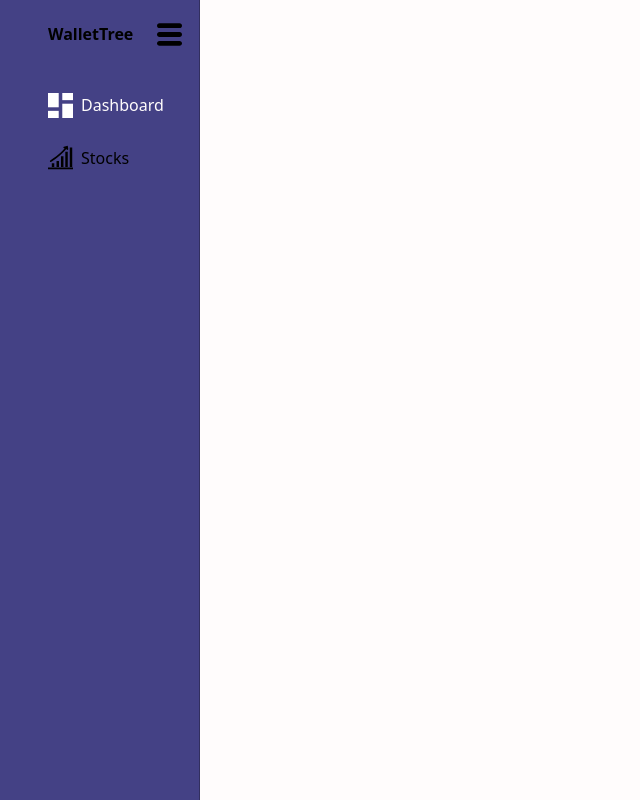
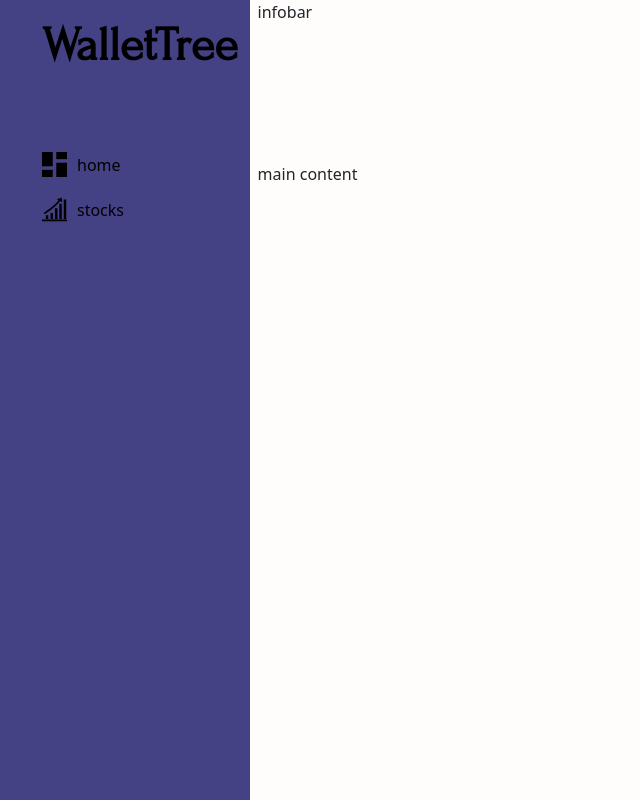
Before and after one commit to rishit836/walletTree-app, a Django app: page / in a window 1280 px wide. Shown: the whole page, without its empty margins (0-640 px from the left). Run offline with Django 5.2, Linux system fonts and the light colour scheme.

Commit message:
using grid to layout the whole page and designing everything.

```diff
--- a/app_main/static/styles/layout_style.css
+++ b/app_main/static/styles/layout_style.css
@@ -9,102 +9,107 @@
 
 body{
     background-color: var(--backgorund-color);
-    display: grid;
-    grid-template-columns: auto 1fr;
-}
-*{
-    margin: 0px;
-    padding: 0px;
-}
-#sidebar{
-    box-sizing: border-box;
-    height: 100vh;
-    width: 200px;
-    padding: 5px 0.5em;
-    background-color: var(--navbar-color);
-    position: sticky;
-    top: 0;
-    align-self: start;
-    transition: 300ms ease-in-out;
-    overflow: hidden;
-    border-right: 1px solid var(--dashboard-border-color);
 }
 
-#sidebar.close{
-    padding: 5px;
-    width: 80px;
+.parent {
+    display: grid;
+    grid-template-columns: repeat(5, 1fr);
+    grid-template-rows: repeat(5, 1fr);
+    gap: 8px;
 }
 
-#sidebar.close .logo span,
-#sidebar.close a span{
-    display: none;
+.sidebar-container {
+    grid-row: span 5 / span 5;
 }
 
-#sidebar.close .logo{
-    justify-content: center;
+.infobar-container {
+    grid-column: span 4 / span 4;
 }
 
-#sidebar.close a{
-    justify-content: center;
-    padding: 0.85em 0.25em;
+.content-container {
+    grid-column: span 4 / span 4;
+    grid-row: span 4 / span 4;
+    grid-column-start: 2;
+    grid-row-start: 2;
 }
 
-#sidebar.close > ul > li:first-child{
-    justify-content: center;
+.sidebar-container #sidebar{
+    min-height: 100vh;
+    background-color: var(--navbar-color);
 }
-
-#sidebar.close #toggle-btn{
-    margin-left: 0;
+.sidebar-container #sidebar ul{
+    list-style-type: none;
 }
-#sidebar ul{
-    list-style: none;
-}
-#sidebar > ul > li:first-child{
-    display: flex;
-    justify-content: space-between;
-    align-items: center;
-    margin-bottom: 16px;
-    .logo{
-        font-weight: 600;
-    }
-}
-
-#sidebar ul li.active a{
-    color: var(--highlight-color);
-    img {
-        /* Convert white color (#FFFCFC) to filter */
-        filter: brightness(0) saturate(100%) invert(100%) sepia(1%) saturate(7500%) hue-rotate(321deg) brightness(103%) contrast(103%);
-    }
-}
-#sidebar a, #sidebar .logo{
-    border-radius: .5em;
-    padding: .85em .5em;
+.sidebar-container #sidebar ul a{
     text-decoration: none;
     color: var(--text-color);
     display: flex;
     align-items: center;
-    justify-content: flex-start;
-    gap: 0.5em;
-}
-#sidebar img{
-    flex-shrink: 0;;
-}
-#sidebar a span{
-    flex-grow: 1;
-
-}
-#sidebar a:hover{
-    background-color: rgba(255,255,255,.2);
+    gap: 10px;
+    padding: 10px;
+    border-radius: 5px;
+    transition: all 0.3s ease;
 }
 
-#toggle-btn{
-    margin-left: auto;
-    padding: 1em;
-    border: none;
-    border-radius: .5em;
-    background:none;
-    cursor: pointer;
+.sidebar-container #sidebar ul a:hover{
+    background-color: rgba(255,255,255,0.1);
+    color: var(--highlight-color);
 }
-#toggle-btn:hover{
-    background-color: rgba(255,255,255,.2);
+.sidebar-container #sidebar ul li a span.logo{
+    font-family: forum;
+    font-weight: 800;
+    font-size: 3rem;
 }
+.sidebar-container #sidebar ul li:first-child{
+margin-bottom: 50px;
+}
+
+/* SVG Icon Styles with Background Images */
+.nav-icon {
+    width: 25px;
+    height: 25px;
+    background-size: contain;
+    background-repeat: no-repeat;
+    background-position: center;
+    flex-shrink: 0;
+    display: inline-block;
+    transition: all 0.3s ease;
+}
+
+.dashboard-icon {
+    background-image: url('../icons/dashboard-icon.svg');
+}
+
+/* You can add more icons like this: */
+.stocks-icon {
+    background-image: url('../icons/stocks-icon.svg');
+}
+
+.transactions-icon {
+    background-image: url('../icons/transactions-icon.svg');
+}
+
+.investments-icon {
+    background-image: url('../icons/investments-icon.svg');
+}
+
+.balance-icon {
+    background-image: url('../icons/balance-icon.svg');
+}
+
+.menu-icon {
+    background-image: url('../icons/menu-icon.svg');
+}
+
+/* Hover effects - you can adjust opacity or add transform effects */
+.nav-icon:hover {
+    transform: scale(1.1);
+    opacity: 0.8;
+}
+
+
+/* font import */
+@font-face {
+    font-family: 'forum';
+    src: url('../fonts/Forum.ttf');
+}
--- a/app_main/templates/layout.html
+++ b/app_main/templates/layout.html
@@ -15,37 +15,47 @@
   <body>
     <script src="https://cdn.jsdelivr.net/npm/bootstrap@5.0.2/dist/js/bootstrap.bundle.min.js" integrity="sha384-MrcW6ZMFYlzcLA8Nl+NtUVF0sA7MsXsP1UyJoMp4YLEuNSfAP+JcXn/tWtIaxVXM" crossorigin="anonymous"></script>
 
+
+<div class="parent">
+    <div class="sidebar-container">
       <nav id="sidebar">
         <ul>
           <li>
+            <a href="#">
               <span class="logo">
-          <!-- <img src="{% static 'logo/logo-grayscale.png' %}" width="190px" height="auto" alt=""> -->
-           <span>WalletTree</span>
+                WalletTree
               </span>
-          <button id="toggle-btn" onclick="toggleSidebar()">
-            <img src="{% static 'icons/menu-icon.svg' %}" height="25px" alt="">
-          </button>
-        </li>
-        <li class="active">
-          <a href="{% url 'main:home'%}">
-
-            <img height="25px" src="{%static 'icons/dashboard-icon.svg'%}" alt="">
-          <span>Dashboard</span>
             </a>
           </li>
+
           <li>
             <a href="#">
-            <img height="25px" src="{% static 'icons/stocks-icon.svg' %}" alt="">
-            <span>Stocks</span>
+              <span class="nav-icon dashboard-icon"></span>
+              <span>home</span>
+            </a>
+          </li>
+
+          <li>
+            <a href="#">
+              <span class="nav-icon stocks-icon"></span>
+              <span>stocks</span>
             </a>
           </li>
         </ul>
       </nav>
-
+    </div>
+    <div class="infobar-container">infobar</div>
+    <div class="content-container">
+      main content
 
 
     {% block body %}
 
     {% endblock %}
+
+    </div>
+</div>
+
+
   </body>
 </html>
```
Lines whose indentation alone changed are shown as unchanged.
